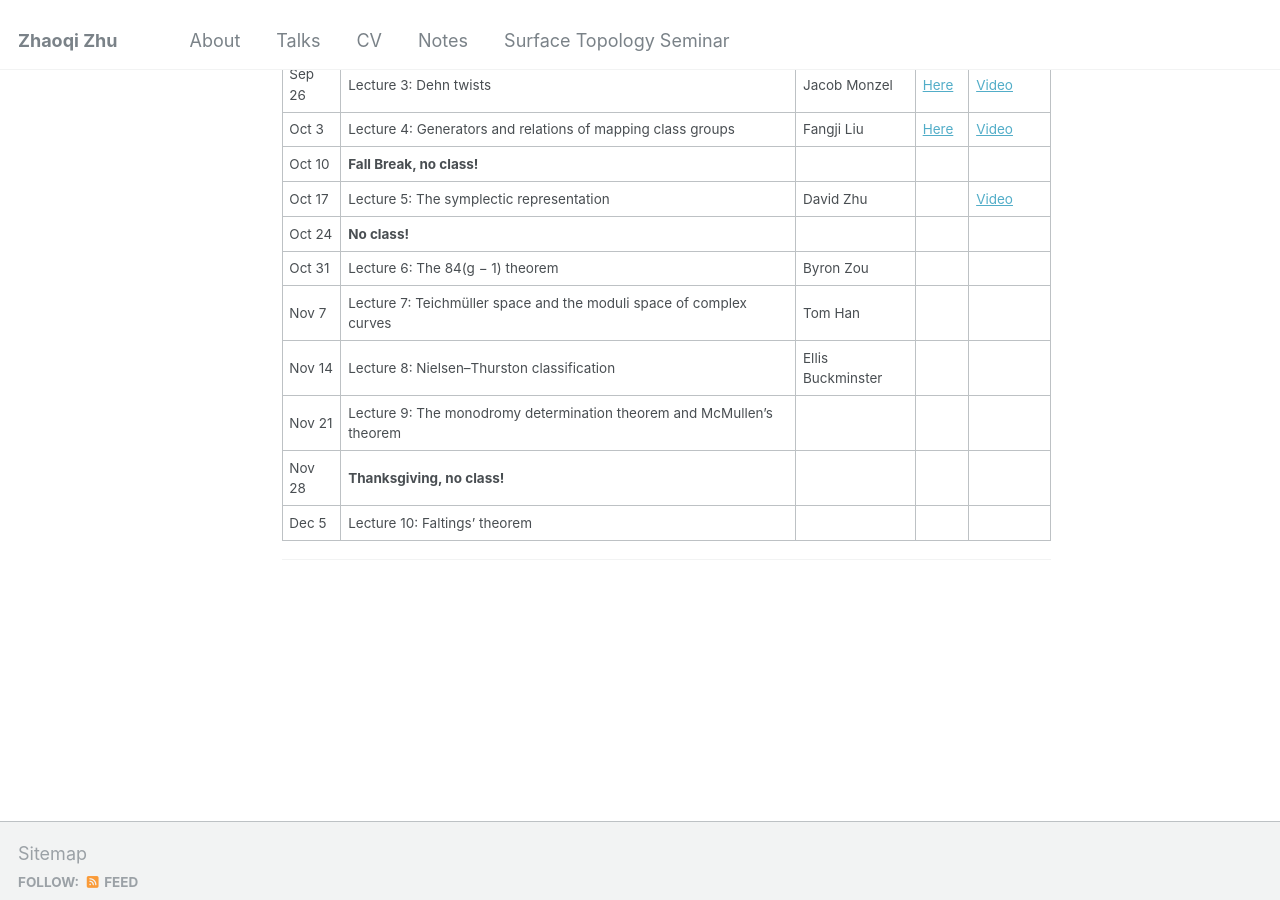
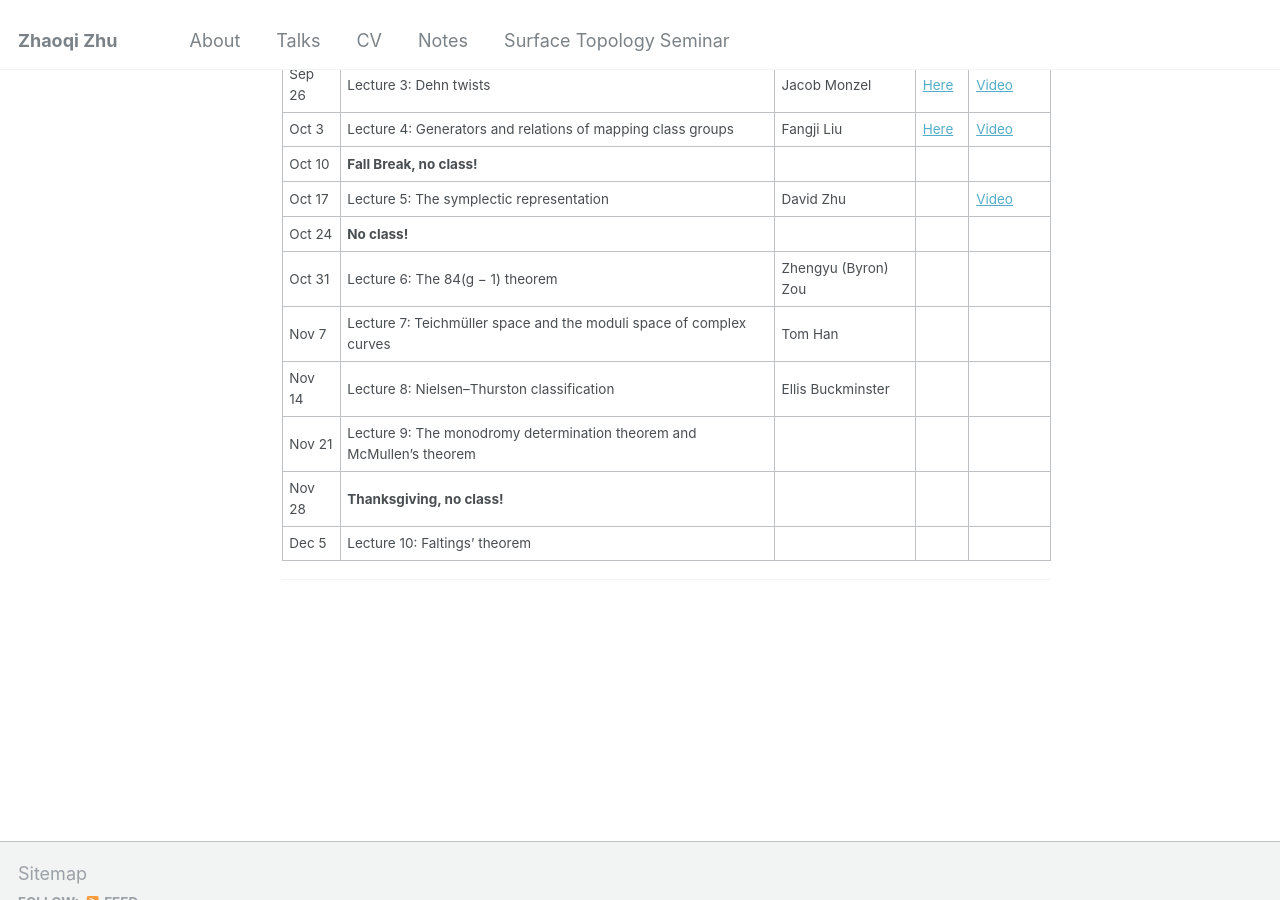
Before and after one commit to davidzzz0331/davidzzz0331.github.io, a Jekyll site: the page built from _pages/surfacetopology.md, in a window 1280 px wide and 900 px high, scrolled down 901 px. Built offline with Jekyll 4.4.1, drawn with Linux system fonts in a browser that asks for light colours.

Commit message:
name correction

```diff
--- a/_pages/surfacetopology.md
+++ b/_pages/surfacetopology.md
@@ -39,7 +39,7 @@ This is a seminar devoted to understanding McMullen’s paper "[From Dynamics on
 | Oct 10 | **Fall Break, no class!**                                   |               |       |           |
 | Oct 17 | Lecture 5: The symplectic representation                |    David Zhu           |       |     [Video](https://youtu.be/TAEpoutuglk)     |
 | Oct 24 | **No class!**                                   |               |       |           |
-| Oct 31 | Lecture 6: The 84(g − 1) theorem                        |      Byron Zou         |       |           |
+| Oct 31 | Lecture 6: The 84(g − 1) theorem                        |      Zhengyu (Byron) Zou         |       |           |
 | Nov 7 | Lecture 7: Teichmüller space and the moduli space of complex curves |  Tom Han        |       |           |
 | Nov 14  | Lecture 8: Nielsen–Thurston classification              |      Ellis Buckminster         |       |           |
 | Nov 21 | Lecture 9: The monodromy determination theorem and McMullen’s theorem |        |       |           |
```
